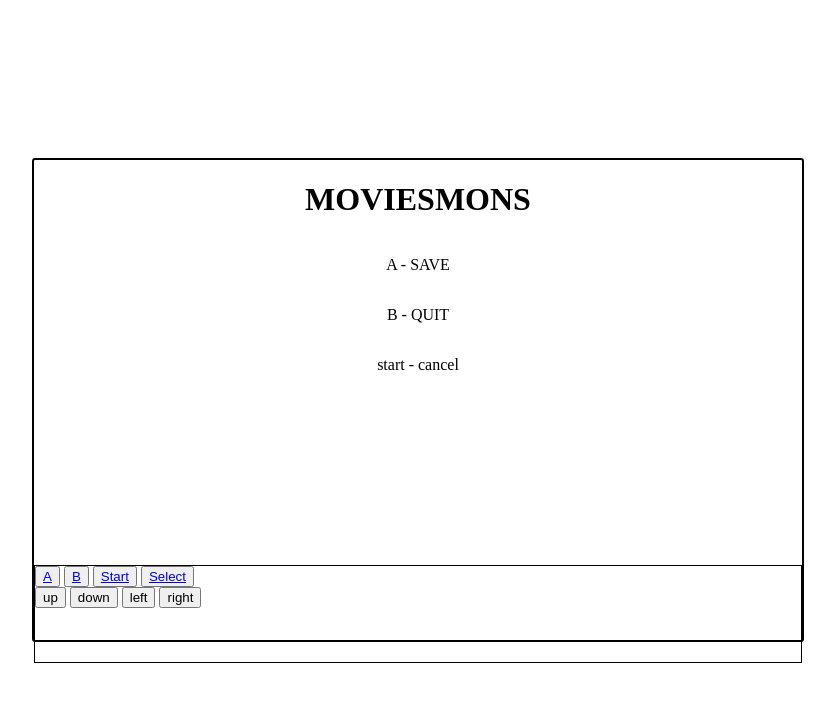
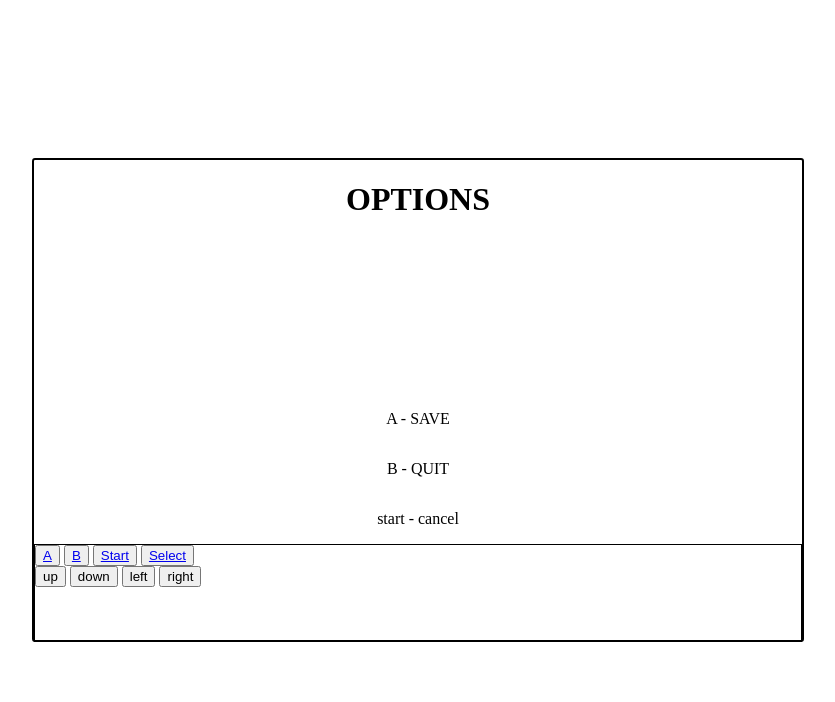
Before and after one commit to a-sarasy/moviemon, a Django app: page /options/ in a window 1280 px wide. Shown: the top 702 px of the page, without its empty margins (222-1057 px from the left). Run offline with Django 3.2, Linux system fonts and the light colour scheme.

Commit message:
modified:   load/templates/load.html 	modified:   moviedex/templates/moviedex.html 	modified:   moviedex/views.py 	modified:   options/templates/options.html 	modified:   save/templates/save.html 	new file:   save_files/slotb_1_10.mmg 	modified:   titlescreen/static/general.css 	modified:   worldmap/templates/worldmap.html

```diff
--- a/rush00/load/templates/load.html
+++ b/rush00/load/templates/load.html
@@ -2,7 +2,7 @@
 
 {% block content %}
 <div id="titlescreen-container">
-    <h1>MOVIESMONS</h1>
+    <h1>LOAD GAME</h1>
     <div id="titlescreen--start-menu">
             <p>
                 {% if slot_place == 0 %}
--- a/rush00/moviedex/templates/moviedex.html
+++ b/rush00/moviedex/templates/moviedex.html
@@ -21,9 +21,5 @@
 {% endblock %}
 
 {% block linkSelect %}
-<<<<<<< HEAD
 {{worldmap_link}}
-=======
-http://127.0.0.1:8000/worldmap/
->>>>>>> c3a6dd5abb69ce012bc4b2ac163935d57eaf9a14
 {% endblock %}
--- a/rush00/moviedex/views.py
+++ b/rush00/moviedex/views.py
@@ -24,4 +24,5 @@ def moviedex_f(request):
         'movie_list': d.data['list_moviemon'],
         'moviedex': d.data['moviedex'],
         'arrow_pos': selector.slot_place,
-        'detail_link': 'http://127.0.0.1:8000/moviedex/' + d.data['moviedex'][selector.slot_place] + '/'})
+        'detail_link': 'http://127.0.0.1:8000/moviedex/' + d.data['moviedex'][selector.slot_place] + '/',
+        'worldmap_link': 'http://127.0.0.1:8000/worldmap'})
--- a/rush00/options/templates/options.html
+++ b/rush00/options/templates/options.html
@@ -2,7 +2,7 @@
 
 {% block content %}
 <div id="titlescreen-container">
-    <h1>MOVIESMONS</h1>
+    <h1>OPTIONS</h1>
     <div id="titlescreen--start-menu">
         <p>A - SAVE</p>
         <p>B - QUIT</p>
--- a/rush00/save/templates/save.html
+++ b/rush00/save/templates/save.html
@@ -2,7 +2,7 @@
 
 {% block content %}
 <div id="titlescreen-container">
-    <h1>MOVIESMONS</h1>
+    <h1>SAVE GAME</h1>
     <div id="titlescreen--start-menu">
         <p>
             {% if slot_place == 0 %}
--- a/rush00/titlescreen/static/general.css
+++ b/rush00/titlescreen/static/general.css
@@ -27,8 +27,13 @@ body, html {
     height: 20%;
 }
 #titlescreen-container{
-
+    display: flex;
+    flex-direction: column;
+    justify-content: space-between;
     text-align: center;
+    overflow: auto;
+    height: 100%;
+    width: 100%;
 }
 #titlescreen--start-menu {
 
--- a/rush00/worldmap/templates/worldmap.html
+++ b/rush00/worldmap/templates/worldmap.html
@@ -35,9 +35,5 @@
 {% endblock %}
 
 {% block linkSelect %}
-<<<<<<< HEAD
 {{moviedex_link}}
-=======
-http://127.0.0.1:8000/moviedex/
->>>>>>> c3a6dd5abb69ce012bc4b2ac163935d57eaf9a14
 {% endblock %}
```
Also changed, not shown: 1 other file.
